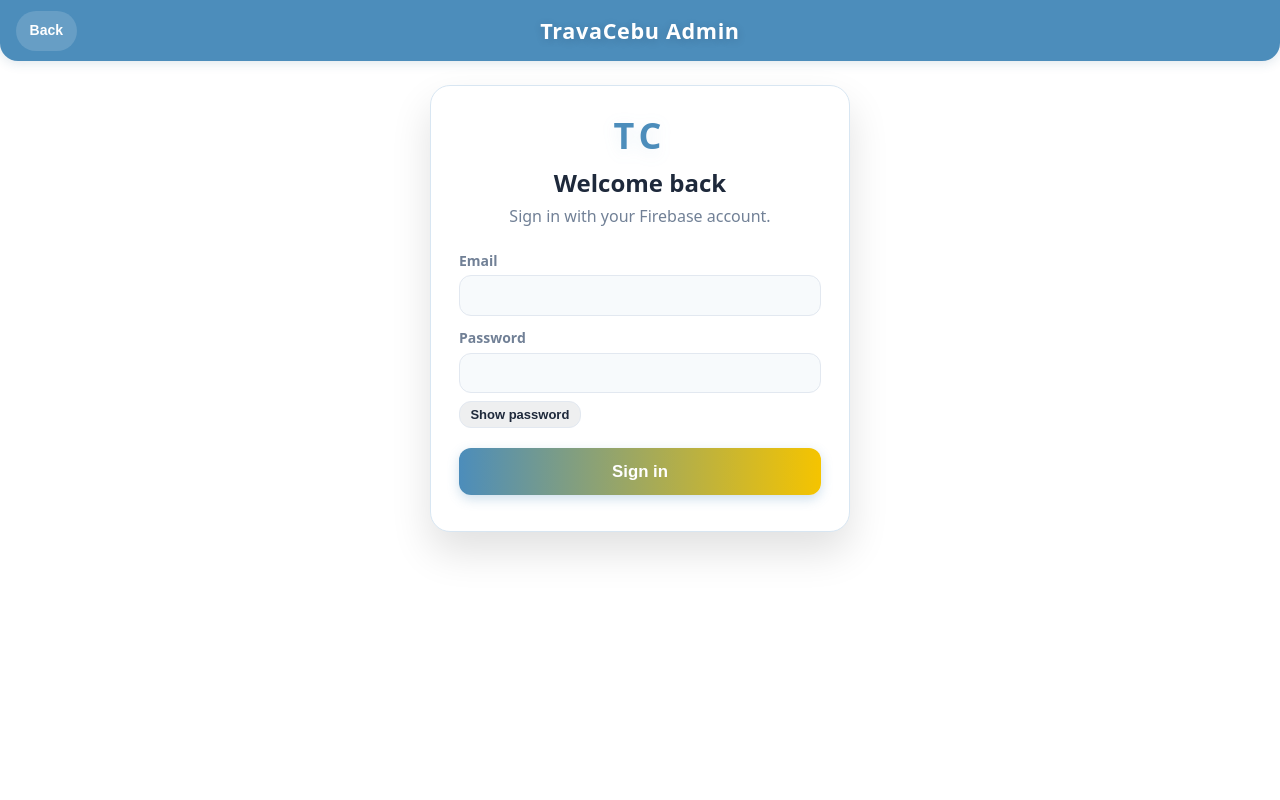
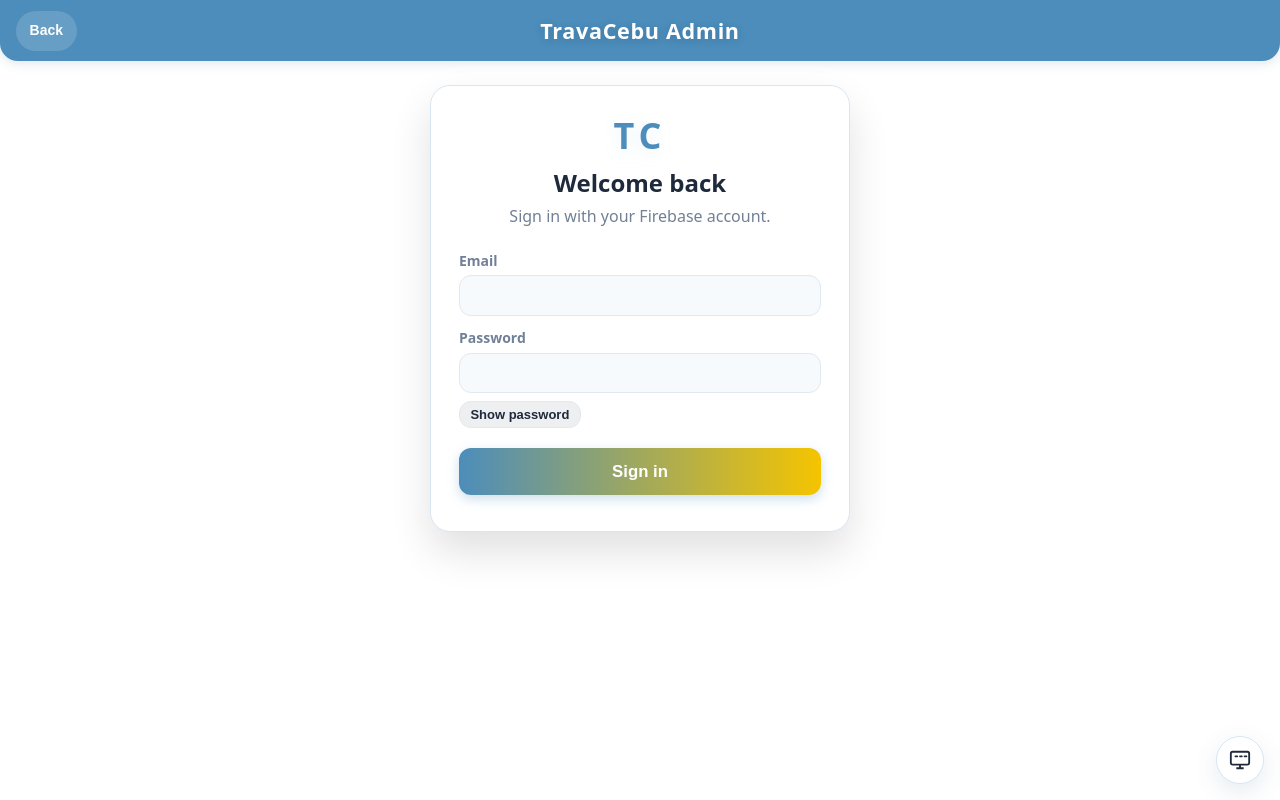
Before and after one commit to Draven-tech/TravaCebu, an Angular app: page /admin/login in a window 1280 px wide. Built offline with nearby package versions, Linux system fonts and the light colour scheme; no server answers.

Commit message:
added dark/light mode + toggle feature

```diff
--- a/src/admin-theme.css
+++ b/src/admin-theme.css
@@ -11,10 +11,35 @@
   --tc-text: #1e293b;
   --tc-muted: #718096;
   --tc-white: #ffffff;
+  --tc-bg-page: #ffffff;
+  --tc-bg-surface: #ffffff;
+  --tc-bg-muted: #f7fafc;
+  --tc-border-input: #e2e8f0;
+  --tc-border-list: #e2e8f0;
+  --tc-border-list-row: #edf2f7;
+  --tc-bg-list-row: #ffffff;
+  --tc-bg-list-hover: #f7fafc;
+  --tc-bg-modal: #ffffff;
+  --tc-bg-login-card: #ffffff;
+  --tc-code-bg: #edf2f7;
+  --tc-error-bg: #fdecea;
+  --tc-error-border: #f0b8b4;
+  --tc-error-text: #922b21;
+  --tc-tab-loading-bg: rgba(255, 255, 255, 0.86);
+  --tc-spinner-track: #e2e8f0;
+  --tc-secondary-btn-bg: rgba(45, 55, 72, 0.08);
+  --tc-secondary-btn-border: #e2e8f0;
+  --tc-secondary-btn-hover: rgba(45, 55, 72, 0.12);
+  --tc-input-focus-bg: #ffffff;
+  --tc-input-focus-ring: rgba(76, 141, 187, 0.18);
+  --tc-avatar-gradient-start: #e8f3f9;
+  --tc-avatar-gradient-end: #ffffff;
   --tc-radius: 18px;
   --tc-radius-card: 20px;
   --tc-shadow: 0 8px 24px rgba(44, 93, 129, 0.12);
+  --tc-shadow-modal: 0 20px 50px rgba(0, 0, 0, 0.2);
   --tc-font: system-ui, -apple-system, 'Segoe UI', Roboto, sans-serif;
+  color-scheme: light;
 }
 
 *,
@@ -32,7 +57,7 @@ body.tc-admin {
   min-height: 100vh;
   font-family: var(--tc-font);
   color: var(--tc-text);
-  background: var(--tc-white);
+  background: var(--tc-bg-page);
 }
 
 body.tc-admin-login {
@@ -87,7 +112,7 @@ body.tc-admin-login {
   width: 40px;
   height: 40px;
   border-radius: 50%;
-  background: linear-gradient(135deg, #e8f3f9, #fff);
+  background: linear-gradient(135deg, var(--tc-avatar-gradient-start), var(--tc-avatar-gradient-end));
   border: 2px solid var(--tc-accent);
   display: inline-flex;
   align-items: center;
@@ -142,7 +167,7 @@ body.tc-admin-login {
 
 .tc-nav-card {
   display: block;
-  background: var(--tc-white);
+  background: var(--tc-bg-surface);
   border-radius: var(--tc-radius-card);
   padding: 1.5rem 1.25rem 1.35rem;
   text-decoration: none;
@@ -182,7 +207,7 @@ body.tc-admin-login {
   padding: 1.25rem;
   border-radius: var(--tc-radius-card);
   border: 1px solid var(--tc-border);
-  background: var(--tc-white);
+  background: var(--tc-bg-surface);
   color: var(--tc-text);
   text-decoration: none;
   box-shadow: var(--tc-shadow);
@@ -202,7 +227,7 @@ body.tc-admin-login {
 
 /* API usage card */
 .tc-api-card {
-  background: var(--tc-white);
+  background: var(--tc-bg-surface);
   border-radius: var(--tc-radius);
   box-shadow: 0 4px 16px rgba(0, 0, 0, 0.1);
   margin-top: 1.5rem;
@@ -268,8 +293,8 @@ select {
   padding: 0.65rem 0.85rem;
   margin-top: 0.35rem;
   border-radius: 12px;
-  border: 1px solid #e2e8f0;
-  background: #f7fafc;
+  border: 1px solid var(--tc-border-input);
+  background: var(--tc-bg-muted);
   color: var(--tc-text);
   font-size: 1rem;
   transition:
@@ -287,8 +312,8 @@ textarea:focus,
 select:focus {
   outline: none;
   border-color: var(--tc-primary);
-  box-shadow: 0 0 0 3px rgba(76, 141, 187, 0.18);
-  background: #fff;
+  box-shadow: 0 0 0 3px var(--tc-input-focus-ring);
+  background: var(--tc-input-focus-bg);
 }
 
 button,
@@ -317,15 +342,15 @@ button:hover,
 
 button.secondary,
 .btn.secondary {
-  background: rgba(45, 55, 72, 0.08);
+  background: var(--tc-secondary-btn-bg);
   color: var(--tc-text);
-  border: 1px solid #e2e8f0;
+  border: 1px solid var(--tc-secondary-btn-border);
   box-shadow: none;
 }
 
 button.secondary:hover,
 .btn.secondary:hover {
-  background: rgba(45, 55, 72, 0.12);
+  background: var(--tc-secondary-btn-hover);
   box-shadow: none;
 }
 
@@ -343,7 +368,7 @@ button.small,
 }
 
 .error {
-  color: #c0392b;
+  color: var(--tc-danger-dark);
   margin-top: 1rem;
   font-weight: 600;
 }
@@ -361,10 +386,10 @@ button.small,
 }
 
 .list {
-  border: 1px solid #e2e8f0;
+  border: 1px solid var(--tc-border-list);
   border-radius: 12px;
   overflow: hidden;
-  background: #fff;
+  background: var(--tc-bg-list-row);
 }
 
 .list-item {
@@ -372,8 +397,8 @@ button.small,
   gap: 0.75rem;
   align-items: center;
   padding: 0.7rem 1rem;
-  border-bottom: 1px solid #edf2f7;
-  background: #fff;
+  border-bottom: 1px solid var(--tc-border-list-row);
+  background: var(--tc-bg-list-row);
 }
 
 .list-item:last-child {
@@ -381,7 +406,7 @@ button.small,
 }
 
 .list-item:hover {
-  background: #f7fafc;
+  background: var(--tc-bg-list-hover);
 }
 
 .map-box {
@@ -423,14 +448,14 @@ button.small,
 }
 
 .modal {
-  background: #fff;
+  background: var(--tc-bg-modal);
   border-radius: var(--tc-radius);
   max-width: 640px;
   width: 100%;
   max-height: 90vh;
   overflow: auto;
   padding: 1.25rem;
-  box-shadow: 0 20px 50px rgba(0, 0, 0, 0.2);
+  box-shadow: var(--tc-shadow-modal);
 }
 
 .seg button.on {
@@ -440,7 +465,7 @@ button.small,
 
 code {
   font-size: 0.85em;
-  background: #edf2f7;
+  background: var(--tc-code-bg);
   padding: 0.1em 0.35em;
   border-radius: 4px;
 }
@@ -509,7 +534,7 @@ code {
 .tc-login-card {
   width: 100%;
   max-width: 420px;
-  background: #fff;
+  background: var(--tc-bg-login-card);
   border-radius: var(--tc-radius-card);
   padding: 2rem 1.75rem 2.25rem;
   box-shadow: 0 20px 40px rgba(0, 0, 0, 0.12);
@@ -557,10 +582,10 @@ code {
   margin-top: 0;
   margin-bottom: 0.75rem;
   padding: 0.75rem 1rem;
-  background: #fdecea;
-  border: 1px solid #f0b8b4;
+  background: var(--tc-error-bg);
+  border: 1px solid var(--tc-error-border);
   border-radius: 10px;
-  color: #922b21;
+  color: var(--tc-error-text);
   font-weight: 600;
   line-height: 1.4;
 }
@@ -613,7 +638,7 @@ code {
   align-items: center;
   justify-content: center;
   gap: 0.65rem;
-  background: rgba(255, 255, 255, 0.86);
+  background: var(--tc-tab-loading-bg);
   border-radius: 12px;
   pointer-events: auto;
 }
@@ -628,7 +653,7 @@ code {
   width: 2rem;
   height: 2rem;
   border-radius: 50%;
-  border: 3px solid #e2e8f0;
+  border: 3px solid var(--tc-spinner-track);
   border-top-color: var(--tc-primary);
   animation: tc-spin 0.65s linear infinite;
 }
@@ -650,3 +675,127 @@ code {
   white-space: nowrap;
   border: 0;
 }
+
+/* --- Dark palette (keep html[data-tc-theme="dark"] and system @media blocks in sync) --- */
+html[data-tc-theme='dark'] {
+  --tc-primary: #6bb3e8;
+  --tc-primary-dark: #4c8dbb;
+  --tc-accent: #f0c94c;
+  --tc-surface-tint: #243047;
+  --tc-border: #3d4f66;
+  --tc-text: #f1f5f9;
+  --tc-muted: #94a3b8;
+  --tc-bg-page: #0f172a;
+  --tc-bg-surface: #1e293b;
+  --tc-bg-muted: #293548;
+  --tc-border-input: #475569;
+  --tc-border-list: #475569;
+  --tc-border-list-row: #334155;
+  --tc-bg-list-row: #1e293b;
+  --tc-bg-list-hover: #273549;
+  --tc-bg-modal: #1e293b;
+  --tc-bg-login-card: #1e293b;
+  --tc-code-bg: #334155;
+  --tc-error-bg: #3b1c18;
+  --tc-error-border: #7a2e26;
+  --tc-error-text: #fecaca;
+  --tc-tab-loading-bg: rgba(30, 41, 59, 0.92);
+  --tc-spinner-track: #334155;
+  --tc-secondary-btn-bg: rgba(148, 163, 184, 0.12);
+  --tc-secondary-btn-border: #475569;
+  --tc-secondary-btn-hover: rgba(148, 163, 184, 0.2);
+  --tc-input-focus-bg: #1e293b;
+  --tc-input-focus-ring: rgba(107, 179, 232, 0.35);
+  --tc-avatar-gradient-start: #1e3a5f;
+  --tc-avatar-gradient-end: #2d4a6f;
+  --tc-shadow: 0 8px 24px rgba(0, 0, 0, 0.35);
+  --tc-shadow-modal: 0 20px 50px rgba(0, 0, 0, 0.55);
+  color-scheme: dark;
+}
+
+@media (prefers-color-scheme: dark) {
+  html[data-tc-theme='system'] {
+    --tc-primary: #6bb3e8;
+    --tc-primary-dark: #4c8dbb;
+    --tc-accent: #f0c94c;
+    --tc-surface-tint: #243047;
+    --tc-border: #3d4f66;
+    --tc-text: #f1f5f9;
+    --tc-muted: #94a3b8;
+    --tc-bg-page: #0f172a;
+    --tc-bg-surface: #1e293b;
+    --tc-bg-muted: #293548;
+    --tc-border-input: #475569;
+    --tc-border-list: #475569;
+    --tc-border-list-row: #334155;
+    --tc-bg-list-row: #1e293b;
+    --tc-bg-list-hover: #273549;
+    --tc-bg-modal: #1e293b;
+    --tc-bg-login-card: #1e293b;
+    --tc-code-bg: #334155;
+    --tc-error-bg: #3b1c18;
+    --tc-error-border: #7a2e26;
+    --tc-error-text: #fecaca;
+    --tc-tab-loading-bg: rgba(30, 41, 59, 0.92);
+    --tc-spinner-track: #334155;
+    --tc-secondary-btn-bg: rgba(148, 163, 184, 0.12);
+    --tc-secondary-btn-border: #475569;
+    --tc-secondary-btn-hover: rgba(148, 163, 184, 0.2);
+    --tc-input-focus-bg: #1e293b;
+    --tc-input-focus-ring: rgba(107, 179, 232, 0.35);
+    --tc-avatar-gradient-start: #1e3a5f;
+    --tc-avatar-gradient-end: #2d4a6f;
+    --tc-shadow: 0 8px 24px rgba(0, 0, 0, 0.35);
+    --tc-shadow-modal: 0 20px 50px rgba(0, 0, 0, 0.55);
+    color-scheme: dark;
+  }
+}
+
+/* Floating theme control (app root) */
+.tc-theme-toggle {
+  position: fixed;
+  right: 1rem;
+  bottom: 1rem;
+  z-index: 1100;
+  display: inline-flex;
+  align-items: center;
+  justify-content: center;
+  width: 3rem;
+  height: 3rem;
+  padding: 0;
+  margin: 0;
+  border-radius: 50%;
+  border: 1px solid var(--tc-border);
+  background: var(--tc-bg-surface);
+  color: var(--tc-text);
+  box-shadow: var(--tc-shadow);
+  cursor: pointer;
+  transition:
+    transform 0.15s ease,
+    box-shadow 0.15s ease;
+}
+
+.tc-theme-toggle:hover {
+  transform: translateY(-2px);
+  box-shadow: 0 12px 28px rgba(0, 0, 0, 0.2);
+}
+
+.tc-theme-toggle:focus {
+  outline: none;
+  box-shadow: 0 0 0 3px var(--tc-input-focus-ring);
+}
+
+.tc-theme-toggle:focus:not(:focus-visible) {
+  box-shadow: var(--tc-shadow);
+}
+
+.tc-theme-toggle:focus-visible {
+  box-shadow: 0 0 0 3px var(--tc-input-focus-ring);
+}
+
+.tc-theme-toggle__icon {
+  display: flex;
+  align-items: center;
+  justify-content: center;
+  line-height: 0;
+}
--- a/src/app/app.component.ts
+++ b/src/app/app.component.ts
@@ -1,17 +1,20 @@
 import { Component, inject } from '@angular/core';
 import { RouterOutlet, Router, NavigationEnd } from '@angular/router';
 import { filter } from 'rxjs/operators';
+import { ThemeToggleComponent } from './components/theme-toggle/theme-toggle.component';
+import { ThemeService } from './services/theme.service';
 
 @Component({
   selector: 'app-root',
-  imports: [RouterOutlet],
-  template: '<router-outlet />',
+  imports: [RouterOutlet, ThemeToggleComponent],
+  template: '<router-outlet /><app-theme-toggle />',
   styleUrl: './app.component.css',
 })
 export class AppComponent {
   private readonly router = inject(Router);
 
   constructor() {
+    inject(ThemeService);
     this.router.events
       .pipe(filter((e): e is NavigationEnd => e instanceof NavigationEnd))
       .subscribe((e) => {
--- /dev/null
+++ b/src/app/components/theme-toggle/theme-toggle.component.ts
@@ -0,0 +1,46 @@
+import { Component, inject } from '@angular/core';
+import { ThemeService } from '../../services/theme.service';
+
+@Component({
+  selector: 'app-theme-toggle',
+  standalone: true,
+  template: `
+    <button
+      type="button"
+      class="tc-theme-toggle"
+      (click)="theme.cycle()"
+      [attr.title]="theme.cycleHint()"
+      [attr.aria-label]="theme.cycleHint()"
+    >
+      @switch (theme.mode()) {
+        @case ('light') {
+          <span class="tc-theme-toggle__icon" aria-hidden="true">
+            <svg viewBox="0 0 24 24" width="22" height="22" fill="none" stroke="currentColor" stroke-width="2">
+              <circle cx="12" cy="12" r="4" />
+              <path d="M12 2v2M12 20v2M4.93 4.93l1.41 1.41M17.66 17.66l1.41 1.41M2 12h2M20 12h2M4.93 19.07l1.41-1.41M17.66 6.34l1.41-1.41" />
+            </svg>
+          </span>
+        }
+        @case ('dark') {
+          <span class="tc-theme-toggle__icon" aria-hidden="true">
+            <svg viewBox="0 0 24 24" width="22" height="22" fill="none" stroke="currentColor" stroke-width="2">
+              <path d="M21 12.79A9 9 0 1 1 11.21 3 7 7 0 0 0 21 12.79z" />
+            </svg>
+          </span>
+        }
+        @default {
+          <span class="tc-theme-toggle__icon" aria-hidden="true">
+            <svg viewBox="0 0 24 24" width="22" height="22" fill="none" stroke="currentColor" stroke-width="2">
+              <rect x="2" y="3" width="20" height="14" rx="2" />
+              <path d="M8 21h8M12 17v4" />
+              <path d="M7 8h2M12 8h2M17 8h2" stroke-linecap="round" />
+            </svg>
+          </span>
+        }
+      }
+    </button>
+  `,
+})
+export class ThemeToggleComponent {
+  readonly theme = inject(ThemeService);
+}
--- a/src/app/pages/pending-spots/pending-spots.component.html
+++ b/src/app/pages/pending-spots/pending-spots.component.html
@@ -57,7 +57,7 @@
               alt=""
               width="140"
               height="100"
-              style="width: 140px; height: 100px; object-fit: cover; border-radius: 8px; flex-shrink: 0; border: 1px solid #e2e8f0"
+              style="width: 140px; height: 100px; object-fit: cover; border-radius: 8px; flex-shrink: 0; border: 1px solid var(--tc-border-input)"
               loading="lazy"
             />
           }
--- /dev/null
+++ b/src/app/services/theme.service.ts
@@ -0,0 +1,72 @@
+import { Injectable, computed, signal, DestroyRef, inject } from '@angular/core';
+
+export type ThemeMode = 'light' | 'dark' | 'system';
+
+export const THEME_STORAGE_KEY = 'travacebu-admin-theme';
+
+@Injectable({ providedIn: 'root' })
+export class ThemeService {
+  private readonly destroyRef = inject(DestroyRef);
+
+  readonly mode = signal<ThemeMode>(this.readStored());
+
+  readonly cycleHint = computed(() => {
+    switch (this.mode()) {
+      case 'light':
+        return 'Light theme. Click for dark.';
+      case 'dark':
+        return 'Dark theme. Click to match device.';
+      default:
+        return 'Theme matches device. Click for light.';
+    }
+  });
+
+  constructor() {
+    this.apply(this.mode());
+    const mql = window.matchMedia('(prefers-color-scheme: dark)');
+    const onOsChange = () => {
+      if (this.mode() === 'system') {
+        this.apply('system');
+      }
+    };
+    mql.addEventListener('change', onOsChange);
+    this.destroyRef.onDestroy(() => mql.removeEventListener('change', onOsChange));
+  }
+
+  cycle(): void {
+    const order: ThemeMode[] = ['system', 'light', 'dark'];
+    const cur = this.mode();
+    const idx = order.indexOf(cur);
+    const next = order[(idx + 1) % order.length];
+    this.setMode(next);
+  }
+
+  setMode(next: ThemeMode): void {
+    this.mode.set(next);
+    try {
+      localStorage.setItem(THEME_STORAGE_KEY, next);
+    } catch {
+      /* private mode etc. */
+    }
+    this.apply(next);
+  }
+
+  private readStored(): ThemeMode {
+    try {
+      const v = localStorage.getItem(THEME_STORAGE_KEY);
+      if (v === 'light' || v === 'dark' || v === 'system') {
+        return v;
+      }
+    } catch {
+      /* */
+    }
+    return 'system';
+  }
+
+  private apply(m: ThemeMode): void {
+    document.documentElement.setAttribute('data-tc-theme', m);
+    const dark =
+      m === 'dark' || (m === 'system' && window.matchMedia('(prefers-color-scheme: dark)').matches);
+    document.documentElement.style.colorScheme = dark ? 'dark' : 'light';
+  }
+}
--- a/src/index.html
+++ b/src/index.html
@@ -2,6 +2,20 @@
 <html lang="en">
 <head>
   <meta charset="utf-8">
+  <script>
+    (function () {
+      try {
+        var k = 'travacebu-admin-theme';
+        var t = localStorage.getItem(k);
+        if (t !== 'light' && t !== 'dark' && t !== 'system') t = 'system';
+        document.documentElement.setAttribute('data-tc-theme', t);
+        var dark =
+          t === 'dark' ||
+          (t === 'system' && window.matchMedia('(prefers-color-scheme: dark)').matches);
+        document.documentElement.style.colorScheme = dark ? 'dark' : 'light';
+      } catch (e) {}
+    })();
+  </script>
   <title>TravaCebu Admin</title>
   <base href="/">
   <meta name="viewport" content="width=device-width, initial-scale=1">
```
Also changed, not shown: 2 other files (tests, documents, lock files or other folders).
